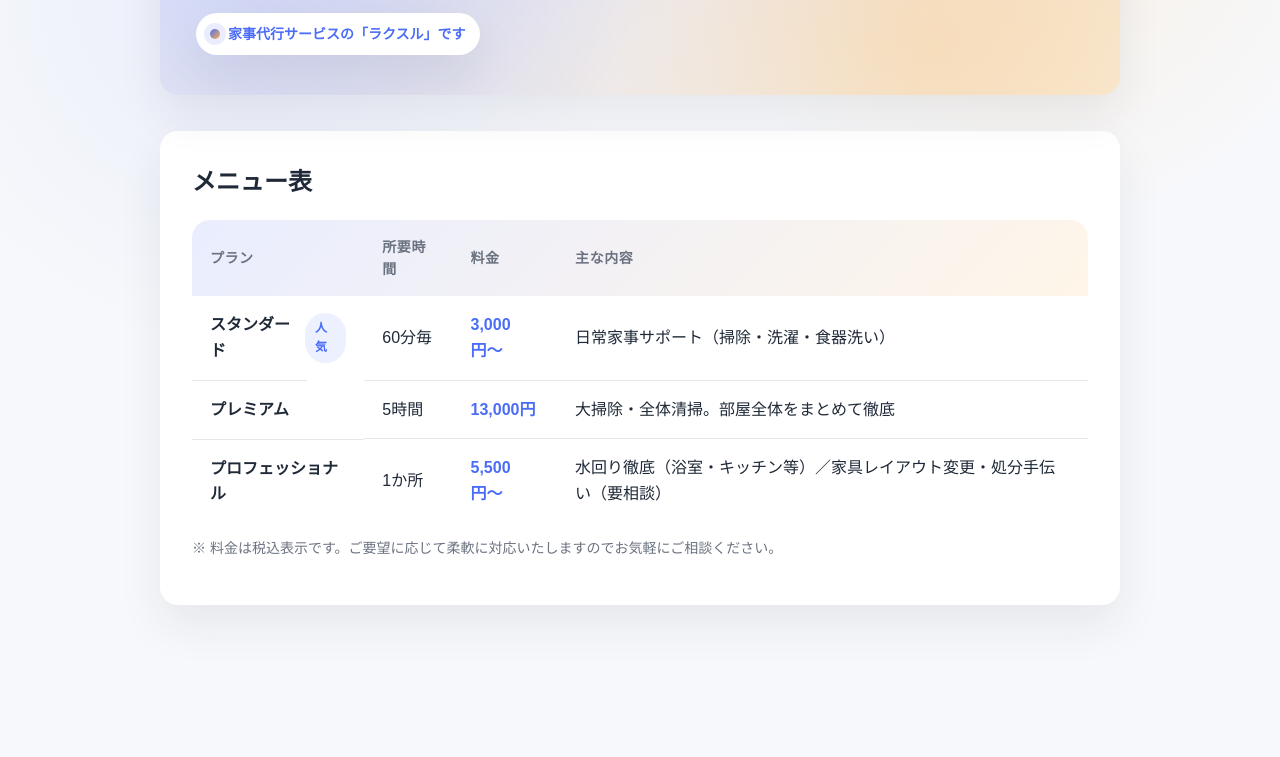
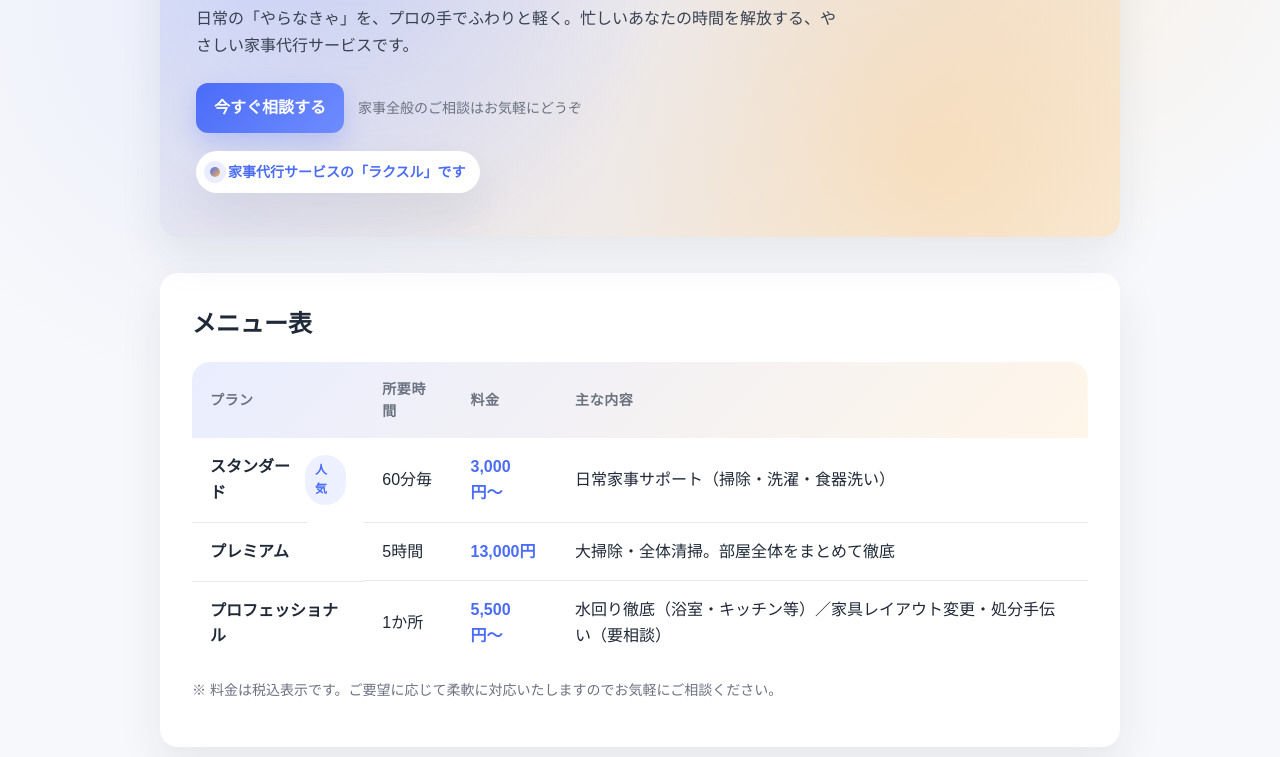
Before and after one commit to ryutsj1940-jpg/codex-rakusuru, a plain HTML site: page index.html in a window 1280 px wide. Shown: the part 194-951 px from the top of the page. Before the commit the page ends 871 px from the top, so only its background shows below. Drawn offline with Linux system fonts and the light colour scheme.

Commit message:
Polish hero section and add contact CTA

```diff
--- a/index.html
+++ b/index.html
@@ -35,7 +35,7 @@
     header {
       background: linear-gradient(135deg, rgba(74,108,247,0.12), rgba(255,179,71,0.18));
       border-radius: var(--radius);
-      padding: 40px 36px;
+      padding: 46px 36px 44px;
       box-shadow: var(--shadow);
       position: relative;
       overflow: hidden;
@@ -52,15 +52,22 @@
     }
 
     h1 {
-      margin: 0 0 16px;
+      margin: 0 0 12px;
       font-size: 32px;
       letter-spacing: 0.06em;
     }
 
     .intro {
-      margin: 0;
+      margin: 0 0 8px;
       font-weight: 600;
       color: var(--muted);
+    }
+
+    .lede {
+      margin: 0;
+      max-width: 640px;
+      color: #374151;
+      line-height: 1.7;
     }
 
     .badge {
@@ -84,6 +91,38 @@
       background: linear-gradient(135deg, var(--primary), var(--accent));
       border-radius: 50%;
       box-shadow: 0 0 0 6px rgba(74,108,247,0.12);
+    }
+
+    .cta-row {
+      display: flex;
+      flex-wrap: wrap;
+      align-items: center;
+      gap: 14px;
+      margin-top: 24px;
+    }
+
+    .cta {
+      display: inline-flex;
+      align-items: center;
+      gap: 10px;
+      background: linear-gradient(135deg, var(--primary), #6f8cff);
+      color: #fff;
+      padding: 12px 18px;
+      border-radius: 12px;
+      text-decoration: none;
+      font-weight: 700;
+      box-shadow: 0 10px 25px rgba(74,108,247,0.25);
+      transition: transform 0.15s ease, box-shadow 0.15s ease;
+    }
+
+    .cta:hover {
+      transform: translateY(-1px);
+      box-shadow: 0 12px 30px rgba(74,108,247,0.28);
+    }
+
+    .subtle {
+      color: var(--muted);
+      font-size: 14px;
     }
 
     section {
@@ -163,6 +202,8 @@
       section { padding: 24px; }
       .menu-table th, .menu-table td { padding: 12px; }
       .container { padding: 36px 16px 56px; }
+      .cta-row { align-items: flex-start; }
+      .subtle { line-height: 1.5; }
     }
   </style>
 </head>
@@ -171,6 +212,11 @@
     <header>
       <h1>ラクスル - もっと自由に　あなたの時間</h1>
       <p class="intro">文学部　文学科　4年３組36番　辻本龍成</p>
+      <p class="lede">日常の「やらなきゃ」を、プロの手でふわりと軽く。忙しいあなたの時間を解放する、やさしい家事代行サービスです。</p>
+      <div class="cta-row">
+        <a class="cta" href="tel:000-0000-0000">今すぐ相談する</a>
+        <span class="subtle">家事全般のご相談はお気軽にどうぞ</span>
+      </div>
       <div class="badge"><span></span>家事代行サービスの「ラクスル」です</div>
     </header>
 
```
